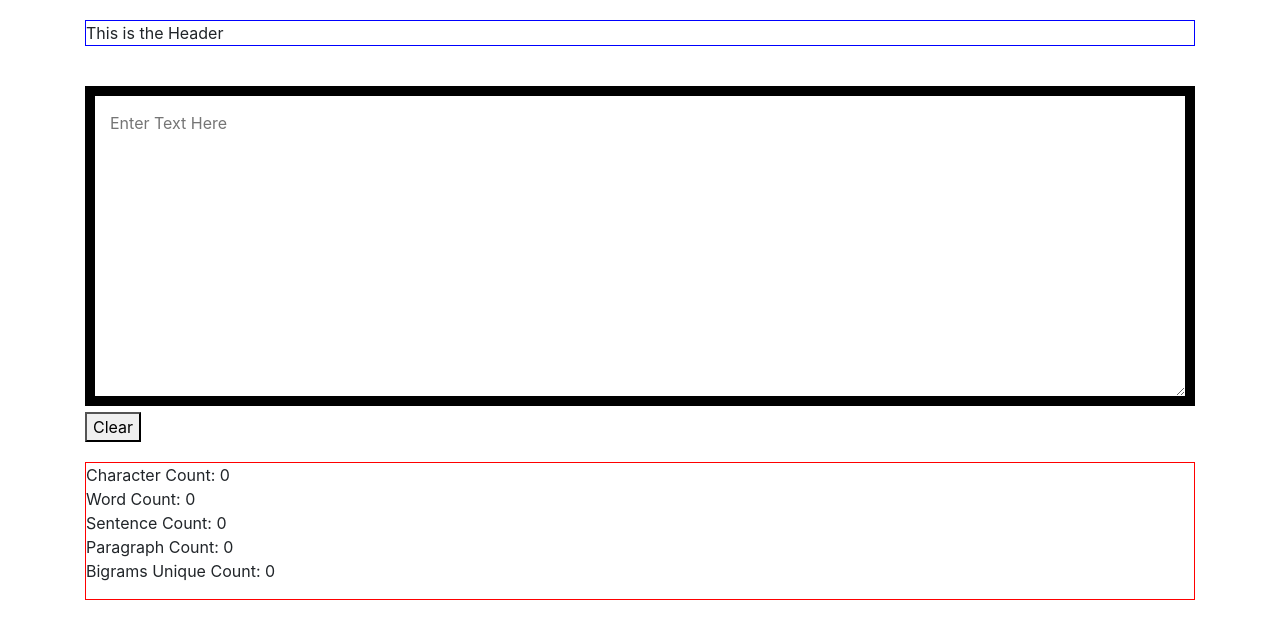
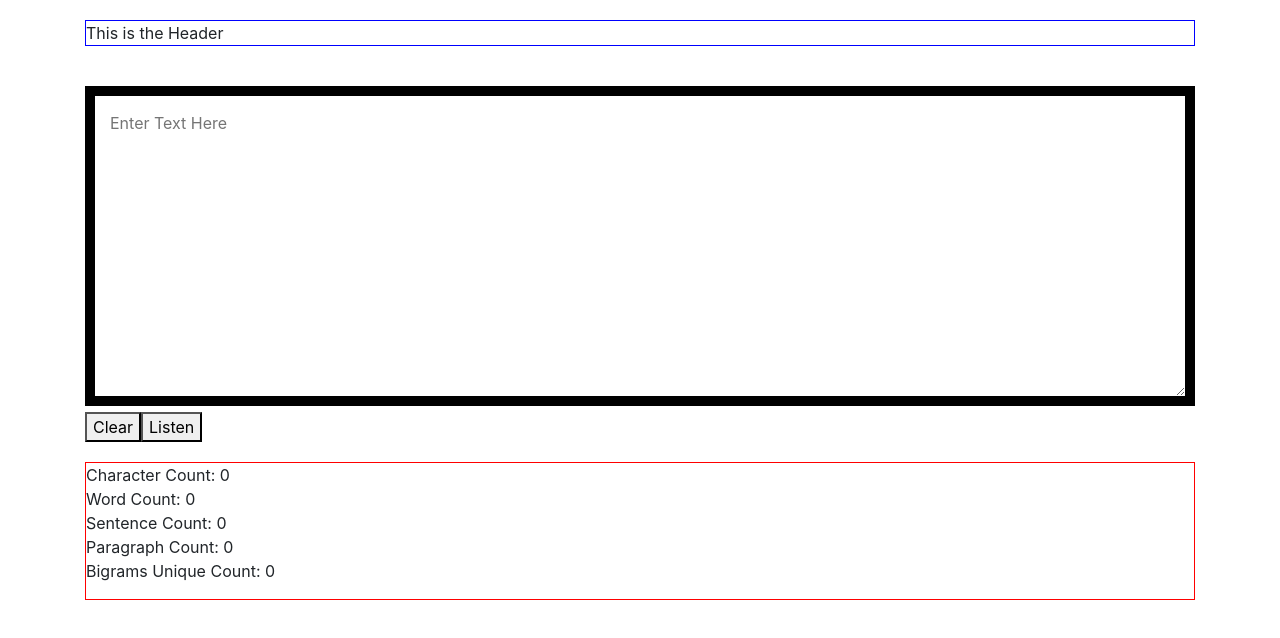
Before and after one commit to Dong-Yi-Xia/word_counter, a React (Create React App) app: page / in a window 1280 px wide. Shown: the top 638 px of the page. Built offline with nearby package versions, Linux system fonts and the light colour scheme.

Commit message:
added TTS

```diff
--- a/package.json
+++ b/package.json
@@ -12,6 +12,7 @@
     "react-bootstrap": "^1.6.1",
     "react-dom": "^17.0.2",
     "react-scripts": "4.0.3",
+    "speak-tts": "^2.0.8",
     "web-vitals": "^1.0.1"
   },
   "scripts": {
--- a/src/components/Text/Text.jsx
+++ b/src/components/Text/Text.jsx
@@ -1,6 +1,8 @@
 import React,{useEffect, useState} from 'react'
 import './Text.scss'
 import Result from '../Result/Result'
+import Speech from 'speak-tts'
+
 
 function Text() {
 
@@ -89,6 +91,28 @@ function Text() {
     }
 
 
+    const speak = () => {
+        const speech = new Speech();
+            speech.init({
+                volume: 0.5,
+                lang: "en-GB",
+                rate: 1,
+                pitch: 1,
+                voice:'Google UK English Female',
+                splitSentences: true,
+                listeners: {
+                    onvoiceschanged: voices => {
+                    console.log("Voices changed", voices);
+                    }
+                }
+            }).then(data => {
+                speech.speak({
+                        text: words ? words : "PLease enter a text"
+                    })
+            })
+    }
+
+
     // console.log(handleUnqieNGramCount(words, 2))
     return (
         <div className='text-container'>
@@ -99,6 +123,7 @@ function Text() {
                 value={words}
             ></textarea>
             <button onClick={handleClear}>Clear</button>
+            <button onClick={speak}>Listen</button>
 
             <Result count={count}/>
         </div>
```
Also changed, not shown: 2 other files (tests, documents, lock files or other folders).
